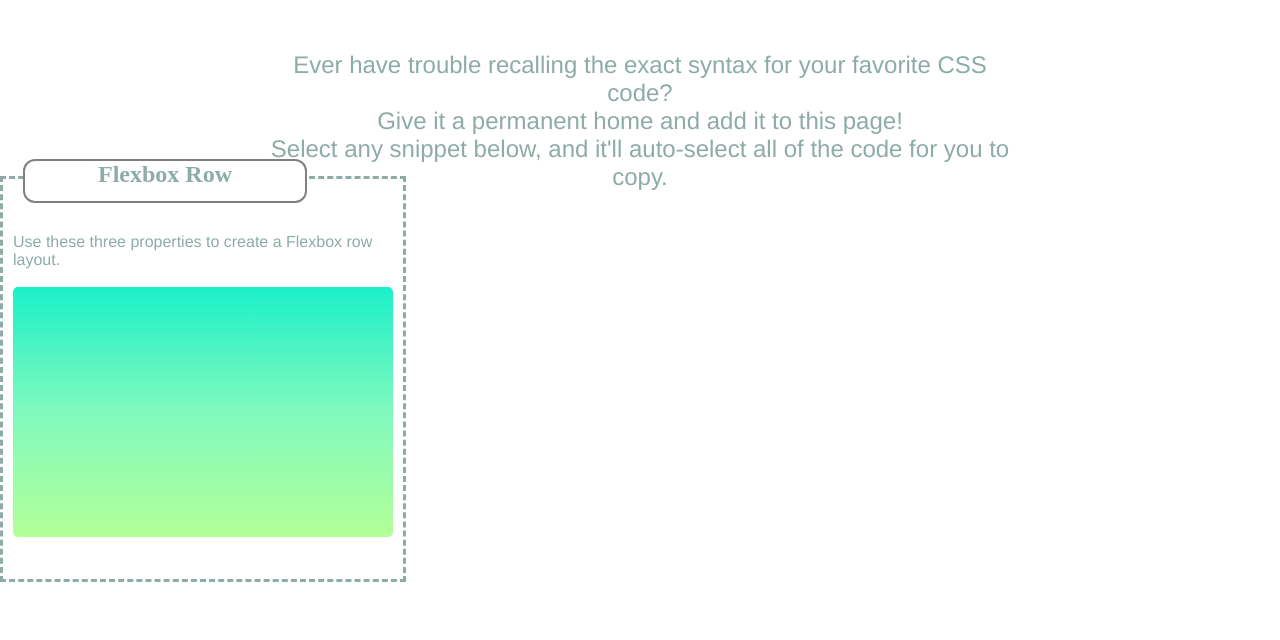
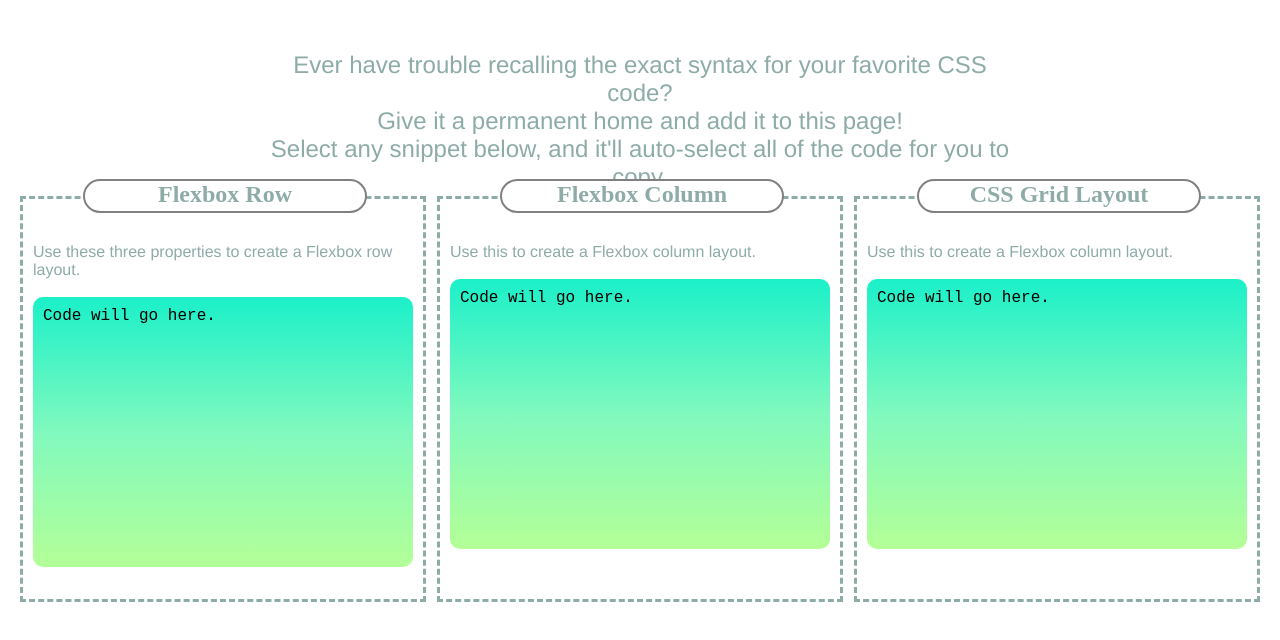
Before and after one commit to mintyry/css-snippet, a plain HTML site: page index.html in a window 1280 px wide. Shown: the part 64-704 px from the top of the page. Drawn offline with Linux system fonts and the light colour scheme.

Commit message:
flexed first three cards

```diff
--- a/assets/style.css
+++ b/assets/style.css
@@ -25,6 +25,15 @@ p {
     font-family:'Franklin Gothic Medium', 'Arial Narrow', Arial, sans-serif;
 }
 
+.container {
+    display: flex;
+    padding: 20px;
+}
+
+.cardcontent {
+    padding: 10px;
+}
+
 .rowcard {
     width: 400px;
     height: 400px;
@@ -34,26 +43,96 @@ p {
    border-style:dashed ;
    border-color: #8daba7;
 }
-
 .rowtab {
     border: 2px;
     border-style: solid ;
     border-color: grey;
     background-color: white;
     width: 280px;
-    height: 40px;
+    height: 30px;
     position: relative;
     bottom: 20px;
-    left: 20px;
-    border-radius: 12px;
+    left: 60px;
+    border-radius: 20px;
     text-align: center;
 }
-.cardcontent {
+.rowcode {
+    color: black;
+    font-family: 'Courier New', 'Courier', 'monospace';
+    /* font-weight: bolder; */
+    background-image: linear-gradient(#1bf0c9, #80f9be, #b4ff97 );
+    width:inherit;
+    height: 250px;
+    border-radius: 10px;
     padding: 10px;
 }
-.rowcode {
+
+.columncard {
+    width: 400px;
+    height: 400px;
+    background-color: white;
+   /* background-image: linear-gradient(#10c09f, #55efa5, #adf98a ); */
+   border-width: 3px ;
+   border-style:dashed ;
+   border-color: #8daba7;
+   margin-left: auto;
+   margin-right: auto;
+}
+.columntab {
+    border: 2px;
+    border-style: solid ;
+    border-color: grey;
+    background-color: white;
+    width: 280px;
+    height: 30px;
+    position: relative;
+    bottom: 20px;
+    left: 60px;
+    border-radius: 20px;
+    text-align: center;
+}
+.columncode {
+    color: black;
+    font-family: 'Courier New', 'Courier', 'monospace';
+    /* font-weight: bolder; */
     background-image: linear-gradient(#1bf0c9, #80f9be, #b4ff97 );
-    width: 100%;
+    width:inherit;
     height: 250px;
-    border-radius: 5px;
+    border-radius: 10px;
+    padding: 10px;
 }
+
+.gridcard {
+    width: 400px;
+    height: 400px;
+    background-color: white;
+   /* background-image: linear-gradient(#10c09f, #55efa5, #adf98a ); */
+   border-width: 3px ;
+   border-style:dashed ;
+   border-color: #8daba7;
+   /* margin-left: auto;
+   margin-right: auto; */
+}
+.gridtab {
+    border: 2px;
+    border-style: solid ;
+    border-color: grey;
+    background-color: white;
+    width: 280px;
+    height: 30px;
+    position: relative;
+    bottom: 20px;
+    left: 60px;
+    border-radius: 20px;
+    text-align: center;
+}
+.gridcode {
+    color: black;
+    font-family: 'Courier New', 'Courier', 'monospace';
+    /* font-weight: bolder; */
+    background-image: linear-gradient(#1bf0c9, #80f9be, #b4ff97 );
+    width:inherit;
+    height: 250px;
+    border-radius: 10px;
+    padding: 10px;
+}
--- a/index.html
+++ b/index.html
@@ -16,13 +16,40 @@
             Select any snippet below, and it'll auto-select all of the code for you to copy. </p>
     </section>
 
+    <div class = "container">
         <figure class = "rowcard">
             <h2 class = "rowtab">Flexbox Row</h2>
             <section class="cardcontent">
             <p> Use these three properties to create a Flexbox row layout. </p>
             <br>
-        <figure class = "rowcode"></figure>
+            <figure class = "rowcode">
+                Code will go here.
+            </figure>
             </section>
         </figure>
+
+        <figure class = "columncard">
+            <h2 class = "columntab">Flexbox Column</h2>
+            <section class="cardcontent">
+            <p> Use this to create a Flexbox column layout. </p>
+            <br>
+            <figure class = "columncode">
+                Code will go here.
+            </figure>
+            </section>
+        </figure>
+
+
+        <figure class = "gridcard">
+            <h2 class = "gridtab">CSS Grid Layout</h2>
+            <section class="cardcontent">
+            <p> Use this to create a Flexbox column layout. </p>
+            <br>
+            <figure class = "gridcode">
+                Code will go here.
+            </figure>
+            </section>
+        </figure>
+    </div>
 </body>
 </html>
```
Lines whose indentation alone changed are shown as unchanged.
